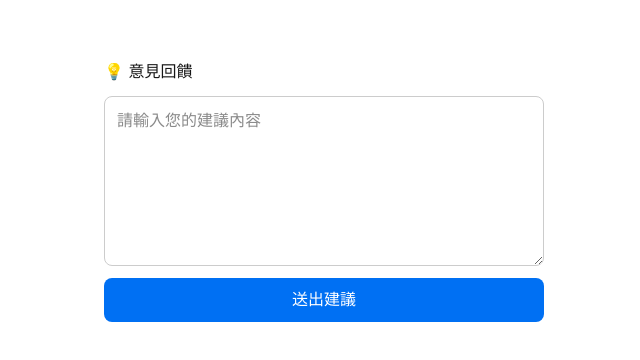
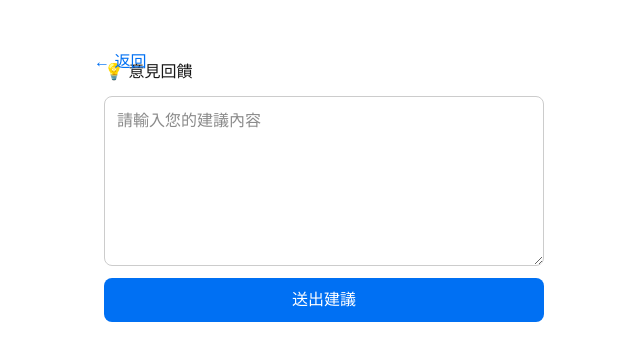
Before and after one commit to shing1223/mopup-web, a Next.js app: page /feedback in a window 1280 px wide. Shown: the top 360 px of the page, without its empty margins (316-956 px from the left). Built offline with nearby package versions, Linux system fonts and the light colour scheme.

Commit message:
Initial commit

```diff
--- a/app/feedback/page.tsx
+++ b/app/feedback/page.tsx
@@ -10,7 +10,6 @@ declare global {
     }
 }
 
-
 export default function FeedbackPage() {
     const [submitted, setSubmitted] = useState(false);
     const [message, setMessage] = useState('');
@@ -20,19 +19,20 @@ export default function FeedbackPage() {
 
         if (!message.trim()) return;
 
-        // ✅ 可以改成你自己的 API 寫入 Firestore 或寄 Email 等
         console.log('📝 使用者建議：', message);
 
         setSubmitted(true);
 
-        // ✅ 傳送成功訊息給 React Native WebView
-        if (typeof window !== 'undefined' && window.ReactNativeWebView) {
-            window.ReactNativeWebView.postMessage('submitted');
-        }
+        window.ReactNativeWebView?.postMessage('submitted');
     };
 
     return (
         <main style={styles.container}>
+            {/* 🔙 返回按鈕 */}
+            <button onClick={() => window.ReactNativeWebView?.postMessage('back')} style={styles.backButton}>
+                ← 返回
+            </button>
+
             {!submitted ? (
                 <form onSubmit={handleSubmit} style={styles.form}>
                     <h2>💡 意見回饋</h2>
@@ -63,6 +63,17 @@ const styles: { [key: string]: React.CSSProperties } = {
         margin: '40px auto',
         padding: 20,
         fontFamily: 'sans-serif',
+        position: 'relative',
+    },
+    backButton: {
+        position: 'absolute',
+        top: 10,
+        left: 10,
+        backgroundColor: 'transparent',
+        border: 'none',
+        color: '#0070f3',
+        fontSize: 16,
+        cursor: 'pointer',
     },
     form: {
         display: 'flex',
```
